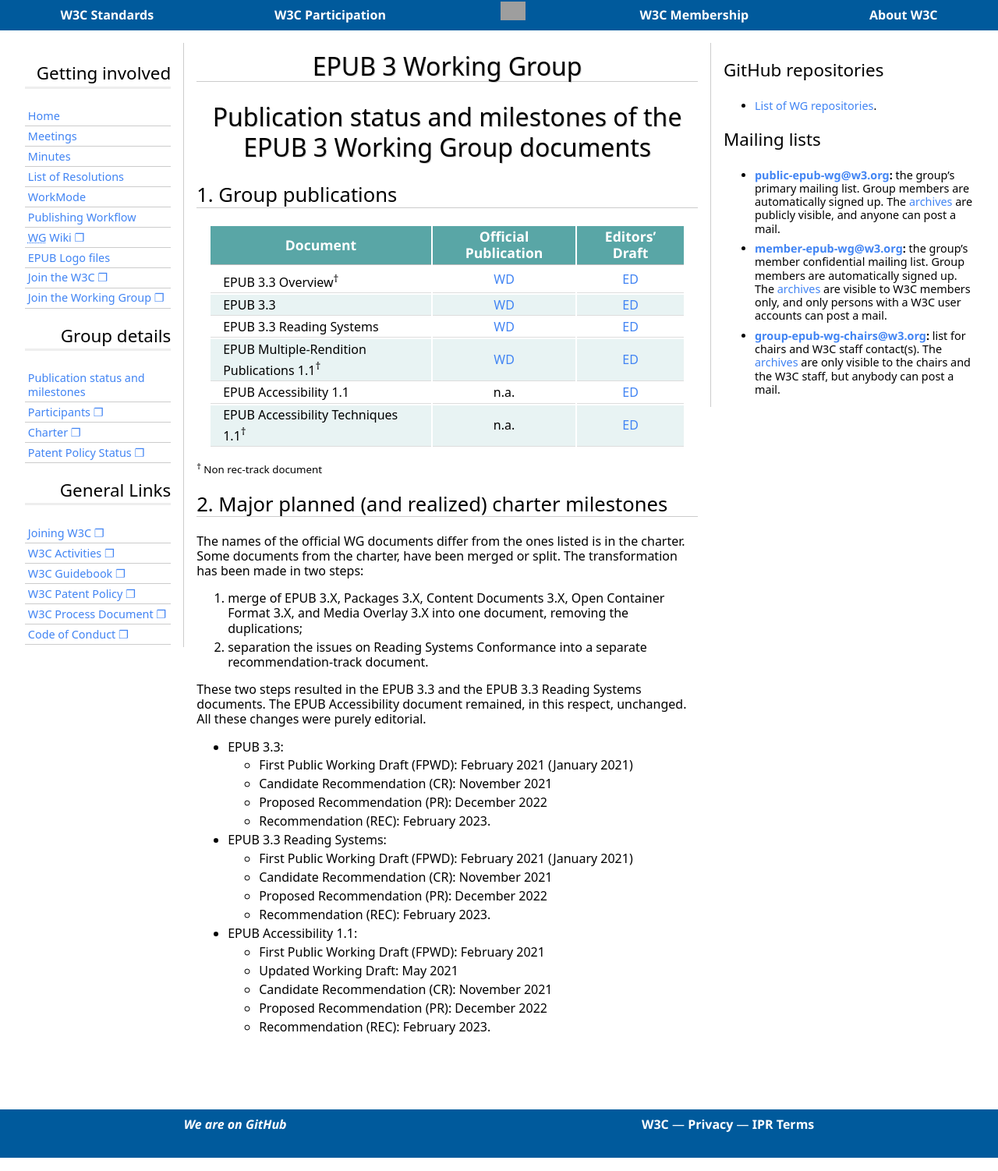
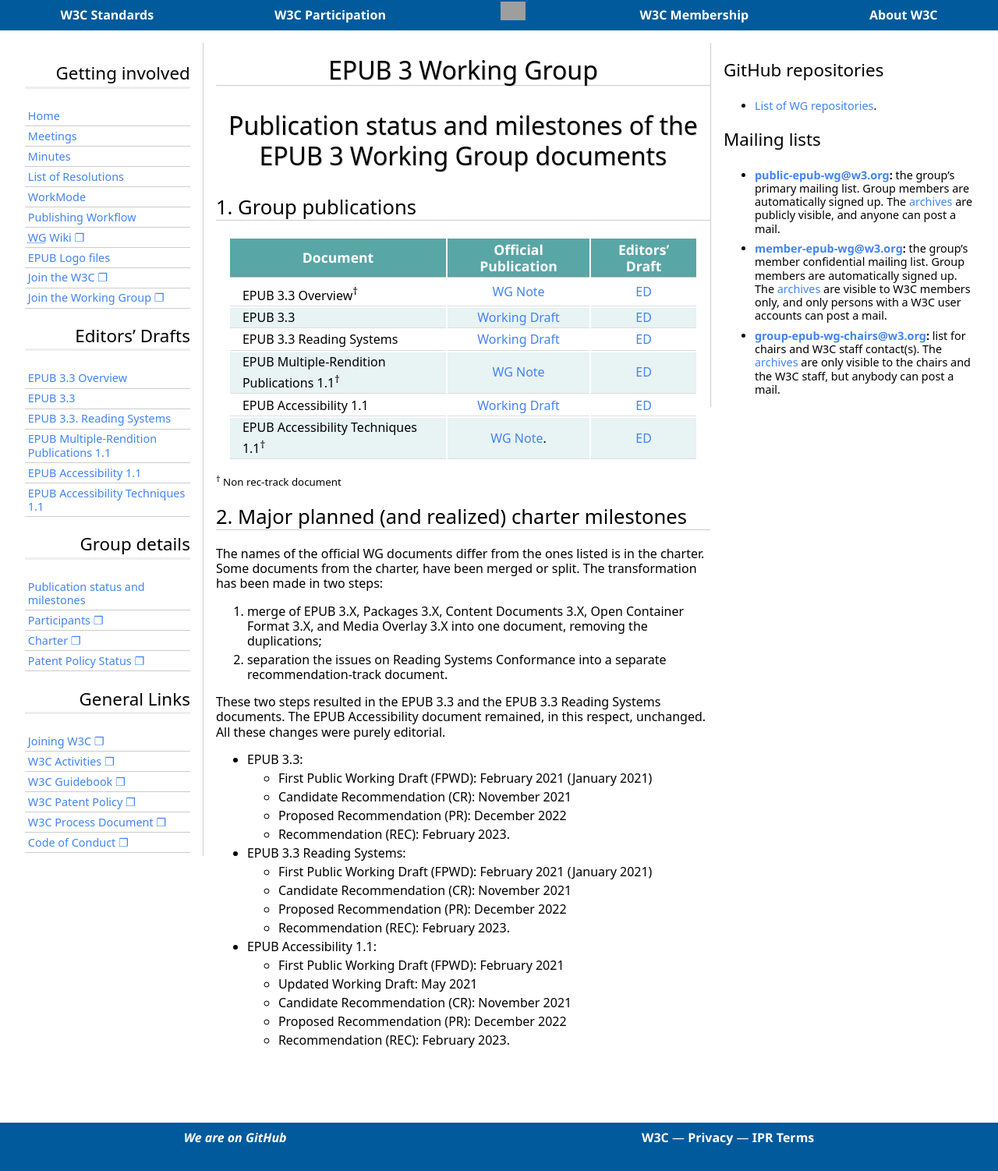
Before and after one commit to w3c/epub-wg, a Jekyll site: the page built from PublStatus.md, in a window 1280 px wide. Shown: the whole page at 78% size. Built offline with Jekyll 4.4.1, drawn with Linux system fonts in a browser that asks for light colours; some web fonts are replaced; our own code applies the rules of GitHub Pages for plain Markdown files; grey boxes are pictures that could not be loaded.

Commit message:
We have a working solution...

```diff
--- a/PublStatus.md
+++ b/PublStatus.md
@@ -10,12 +10,12 @@
 
 | Document | Official Publication | Editors’ Draft |
 |----------|:--------------:|:-----------------:|
-| EPUB 3.3 Overview<sup>†<sup>   | [WD](https://www.w3.org/TR/epub-overview-33/) | [ED](https://w3c.github.io/epub-specs/epub33/overview/)
-| EPUB 3.3                       | [WD](https://www.w3.org/TR/epub-33/) | [ED](https://w3c.github.io/epub-specs/epub33/core/)
-| EPUB 3.3 Reading Systems       | [WD](https://www.w3.org/TR/epub-rs-33/) | [ED](https://w3c.github.io/epub-specs/epub33/rs/)
-| EPUB Multiple-Rendition Publications 1.1<sup>†<sup> | [WD](https://www.w3.org/TR/epub-multi-rend-11/) | [ED](https://w3c.github.io/epub-specs/epub33/rs/)
-| EPUB Accessibility 1.1         |  n.a. | [ED](https://w3c.github.io/epub-specs/epub33/a11y/)
-| EPUB Accessibility Techniques 1.1<sup>†<sup>  |  n.a. | [ED](https://w3c.github.io/epub-specs/epub33/a11y-tech/)
+| EPUB 3.3 Overview<sup>†<sup>   | [WG Note](https://www.w3.org/TR/epub-overview-33/) | [ED](https://w3c.github.io/epub-specs/epub33/overview/)
+| EPUB 3.3                       | [Working Draft](https://www.w3.org/TR/epub-33/) | [ED](https://w3c.github.io/epub-specs/epub33/core/)
+| EPUB 3.3 Reading Systems       | [Working Draft](https://www.w3.org/TR/epub-rs-33/) | [ED](https://w3c.github.io/epub-specs/epub33/rs/)
+| EPUB Multiple-Rendition Publications 1.1<sup>†<sup> | [WG Note](https://www.w3.org/TR/epub-multi-rend-11/) | [ED](https://w3c.github.io/epub-specs/epub33/multi-rend/)
+| EPUB Accessibility 1.1         |  [Working Draft](https://www.w3.org/TR/epub-a11y-11/) | [ED](https://w3c.github.io/epub-specs/epub33/a11y/)
+| EPUB Accessibility Techniques 1.1<sup>†<sup>  |  [WG Note](https://www.w3.org/TR/epub-a11y-tech-11/). | [ED](https://w3c.github.io/epub-specs/epub33/a11y-tech/)
 {: .zebra}
 
 <sup>†</sup> Non rec-track document
--- a/_includes/nav.html
+++ b/_includes/nav.html
@@ -4,6 +4,7 @@
             aria-describedby='EPUB logo in RGB colors: a slanted and stylized letter "e" (in green), with the word "EPUB" underneath (in black).'>
     </object> -->
 
+    <section>
         <h3>Getting involved</h3>
         <ul>
             <li><a href="{{ site.baseurl }}/">Home</a></li>
@@ -19,11 +20,21 @@
             <li><a rel="external" href="https://www.w3.org/Consortium/join">Join the W3C</a></li>
             <li><a rel="external" href="https://www.w3.org/2004/01/pp-impl/{{ site.groupid }}/join">Join the Working Group</a></li>
         </ul>
-<!--
-    <h3>Drafts</h3>
+    </section>
+
+    <section>
+        <h3>Editors’ Drafts</h3>
         <ul>
-    </ul> -->
+            <li><a href="https://w3c.github.io/epub-specs/epub33/overview/">EPUB 3.3 Overview</a></li>
+            <li><a href="https://w3c.github.io/epub-specs/epub33/core/">EPUB 3.3</a></li>
+            <li><a href="https://w3c.github.io/epub-specs/epub33/rs/">EPUB 3.3. Reading Systems</a></li>
+            <li><a href="https://w3c.github.io/epub-specs/epub33/multi-rend/">EPUB Multiple-Rendition Publications 1.1</a></li>
+            <li><a href="https://w3c.github.io/epub-specs/epub33/a11y/">EPUB Accessibility 1.1 </a></li>
+            <li><a href="https://w3c.github.io/epub-specs/epub33/a11y-tech/">EPUB Accessibility Techniques 1.1</a></li>
+        </ul>
+    </section>
 
+    <section>
         <h3>Group details</h3>
         <ul>
             <li><a href="{{ site.baseurl }}/PublStatus">Publication status and milestones</a></li>
@@ -32,7 +43,9 @@
             <li><a rel="external" href="https://www.w3.org{{ site.charter }}">Charter</a></li>
             <li><a rel="external" href="https://www.w3.org/2004/01/pp-impl/{{ site.groupid }}/status">Patent Policy Status</a></li>
         </ul>
+    </section>
 
+    <section>
         <h3>General Links</h3>
         <ul>
             <li><a rel="external" href="https://www.w3.org/Consortium/join">Joining W3C</a></li>
@@ -42,4 +55,5 @@
             <li><a rel="external" href="https://www.w3.org/Consortium/Process/">W3C Process Document</a></li>
             <li><a rel="external" href="https://www.w3.org/Consortium/cepc/">Code of Conduct</a></li>
         </ul>
+    </section>
 </nav>
--- a/_layouts/default.html
+++ b/_layouts/default.html
@@ -35,6 +35,7 @@
         <script src="https://w3c.github.io/apiary/apiary.js"></script>
 
         {% include nav.html %}
+        <section id='topcontent'>
             <section id='content'>
                 <h1 style="border-bottom: 1px solid #ccc">
                     {{ site.wgname_uc }} Working Group
@@ -42,6 +43,7 @@
                 {{ content }}
             </section>
             {% include aside.html %}
+        </section>
 </main>
     {% include footer.html %}
 </body>
--- a/_layouts/home.html
+++ b/_layouts/home.html
@@ -39,6 +39,7 @@
     {% include header.html %}
     <main>
         {% include nav.html %}
+        <section id='topcontent'>
             <section id='content'>
                 <h1 style="border-bottom: 1px solid #ccc">
                     {{ site.wgname_uc }} Working Group
@@ -110,6 +111,7 @@
                 </section> -->
             </section>
             {% include aside.html %}
+        </section>
     </main>
     {% include footer.html %}
 </body>
--- a/assets/css/style.css
+++ b/assets/css/style.css
@@ -320,13 +320,97 @@
 	max-width: 100%;
 	height: auto;
 }
+/*
+@media screen and (max-width: 78rem) {
+	main nav {
+		position: fixed;
+		top: 0; bottom: 0;
+		left: 0;
+		width: 23.5em;
+		max-width: 80%;
+		max-width: calc(100% - 2em - 26px);
+		overflow: auto;
+		padding: 0 1em;
+		padding-left: 42px;
+		padding-left: calc(1em + 26px);
+		background: inherit;
+		background-color: #f7f8f9;
+		color: black;
+		z-index: 0;
+		box-shadow: -.1em 0 .25em rgba(0,0,0,.1) inset;
+	}
+
+	main nav h3 {
+		text-align: left;
+	}
+} */
 
 
-@media screen and (min-width: 78rem) {
+@media screen {
+	main #content {
+		max-width:		60rem;
+	}
+
+	article {
+		margin-top: 	2rem;
+		border-top: 	0.5ex solid #ddd;
+	}
+
+	footer {
+		box-sizing: 	border-box;
+		width: 			100%;
+		margin-top: 	5rem;
+		padding-bottom: 2rem;
+	}
+
+	#topcontent {
+		display: flex;
+	}
+
+	@media (max-width: 78rem) {
+		main {
+			flex-flow: 			column-reverse;
+			justify-content:	space-around;
+			align-items:		flex-start;
+		}
+
+		#topcontent {
+			flex-flow: 			column;
+			justify-content:	space-around;
+			align-items:		flex-start;
+		}
+
+		aside {
+			border-top:		3px inset #ccc;
+			border-bottom:	3px inset #ccc;
+		}
+
+		main nav {
+			display: 		flex;
+			flex-wrap: 		wrap;
+			justify-content: space-between;
+			border-top: 	none;
+			border-right: 	none;
+		}
+
+		main nav section {
+			margin-left: 1rem
+		}
+	}
+
+
+	@media (min-width: 78rem) {
 		main {
 			flex-flow: 			row;
 			justify-content:	space-around;
 			align-items:		flex-start;
+		}
+
+		#topcontent {
+			flex-flow: 			row;
+			/* justify-content:	space-around; */
+			align-items:		flex-start;
+			flex-wrap: 			nowrap;
 		}
 
 		main > * {
@@ -345,25 +429,11 @@
 			text-align:		right;
 		}
 
-	main #content {
-	    max-width:		60rem;
-	}
-
 		aside {
 			max-width:		20rem;
 			border-top:		none;
 			border-left:	1px solid #ccc;
-	}
-
-	article {
-		margin-top: 	2rem;
-		border-top: 	0.5ex solid #ddd;
-	}
-
-	footer {
-		box-sizing: 	border-box;
-		width: 			100%;
-		margin-top: 	5rem;
-		padding-bottom: 2rem;
+			padding-left:   1rem;
 		}
 	}
+}
```
Lines whose indentation alone changed are shown as unchanged.
